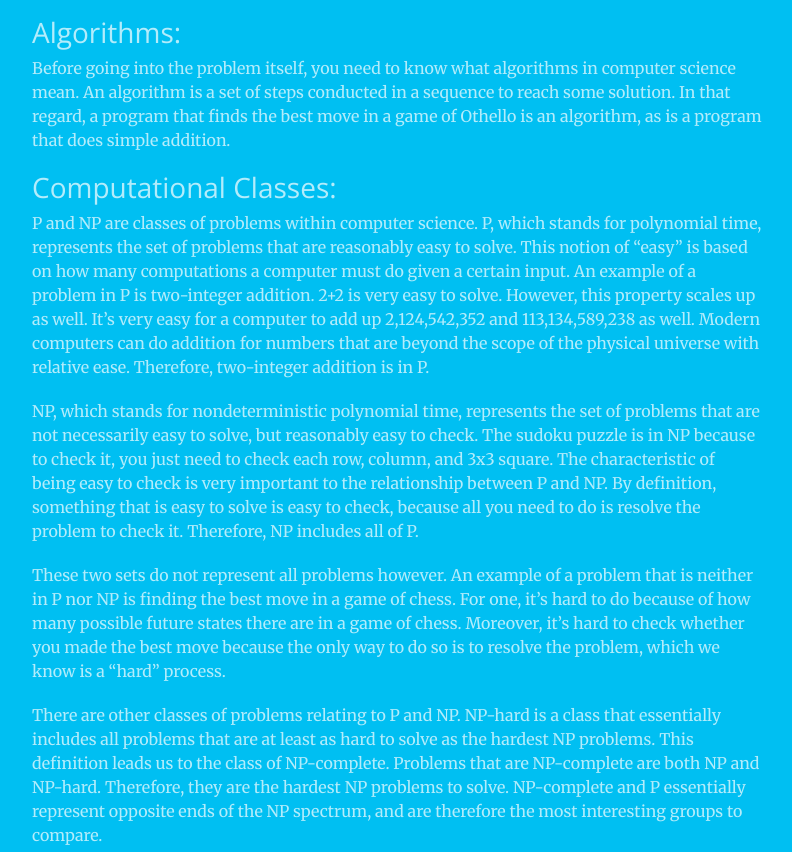
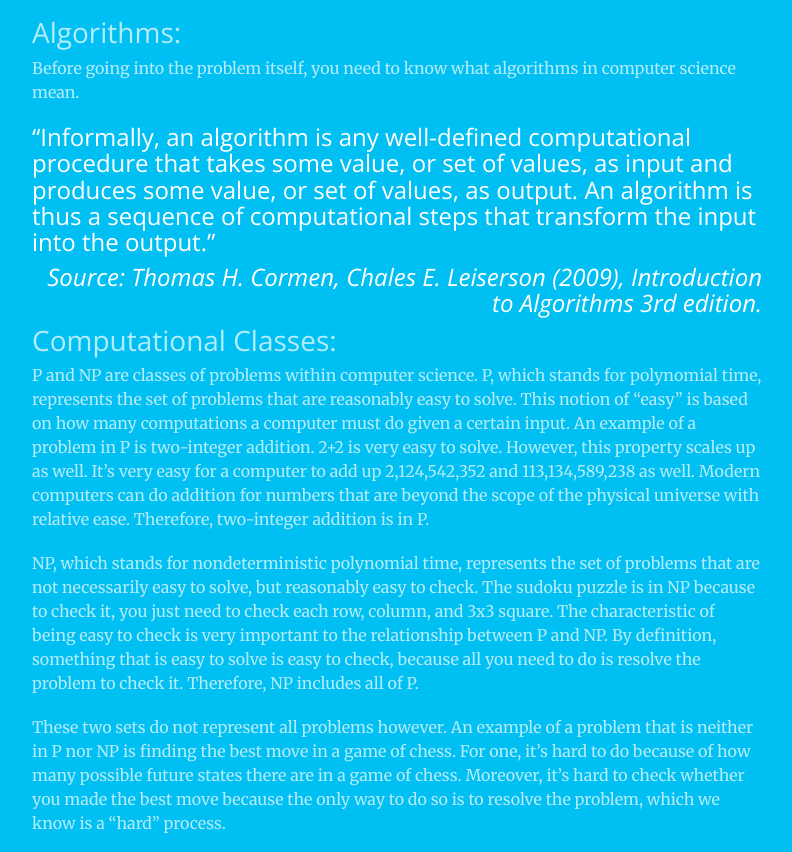
Before and after one commit to rashidlasker/enwr-project-three, a website: page index.html in a window 1280 px wide. Shown: the part 2572-3424 px from the top of the page, without its empty margins (243-1035 px from the left). Drawn offline with nearby package versions, Linux system fonts and the light colour scheme.

Commit message:
Add algorithms quote

```diff
--- a/index.html
+++ b/index.html
@@ -130,7 +130,12 @@
                     <p class="text-faded">The P vs. NP problem is one of the Clay Mathematics Institute’s Millennium Problems. It’s frequently called one of the most important questions in theoretical computer science, and will net you <a style="color:white;" href="http://www.claymath.org/millennium-problems/p-vs-np-problem">$1,000,000</a> for solving it. The specific parameters are fairly nuanced <a style="color:white;" href="http://www.claymath.org/sites/default/files/pvsnp.pdf">(Cook)</a>, but ultimately the problem boils down to proving either P = NP or P ≠ NP. </p>
                     <img src="img/technical.png" width="100%" style="margin:20px 0px;filter:invert(100%);">
                     <h3 class="text-faded">Algorithms:</h3>
-                    <p class="text-faded">Before going into the problem itself, you need to know what algorithms in computer science mean. An algorithm is a set of steps conducted in a sequence to reach some solution. In that regard, a program that finds the best move in a game of Othello is an algorithm, as is a program that does simple addition.</p>
+                    <p class="text-faded">Before going into the problem itself, you need to know what algorithms in computer science mean.</p>
+                    <h4 class="text-primary" style="color:white!important;">“Informally, an algorithm is any well-defined computational procedure that takes
+                    some value, or set of values, as input and produces some value, or set of values, as
+                    output. An algorithm is thus a sequence of computational steps that transform the
+                    input into the output.”</h4>
+                    <h4 class="text-primary text-right" style="color:white!important;"><i>Source: Thomas H. Cormen, Chales E. Leiserson (2009), Introduction to Algorithms 3rd edition.</i></h4>
                     <h3 class="text-faded">Computational Classes:</h3>
                     <p class="text-faded">P and NP are classes of problems within computer science. P, which stands for polynomial time, represents the set of problems that are reasonably easy to solve. This notion of “easy” is based on how many computations a computer must do given a certain input. An example of a problem in P is two-integer addition. 2+2 is very easy to solve. However, this property scales up as well. It’s very easy for a computer to add up 2,124,542,352 and 113,134,589,238 as well. Modern computers can do addition for numbers that are beyond the scope of the physical universe with relative ease. Therefore, two-integer addition is in P.</p>
                     <p class="text-faded">NP, which stands for nondeterministic polynomial time, represents the set of problems that are not necessarily easy to solve, but reasonably easy to check. The sudoku puzzle is in NP because to check it, you just need to check each row, column, and 3x3 square. The characteristic of being easy to check is very important to the relationship between P and NP. By definition, something that is easy to solve is easy to check, because all you need to do is resolve the problem to check it. Therefore, NP includes all of P. </p>
```
Also changed, not shown: 2 other files.
